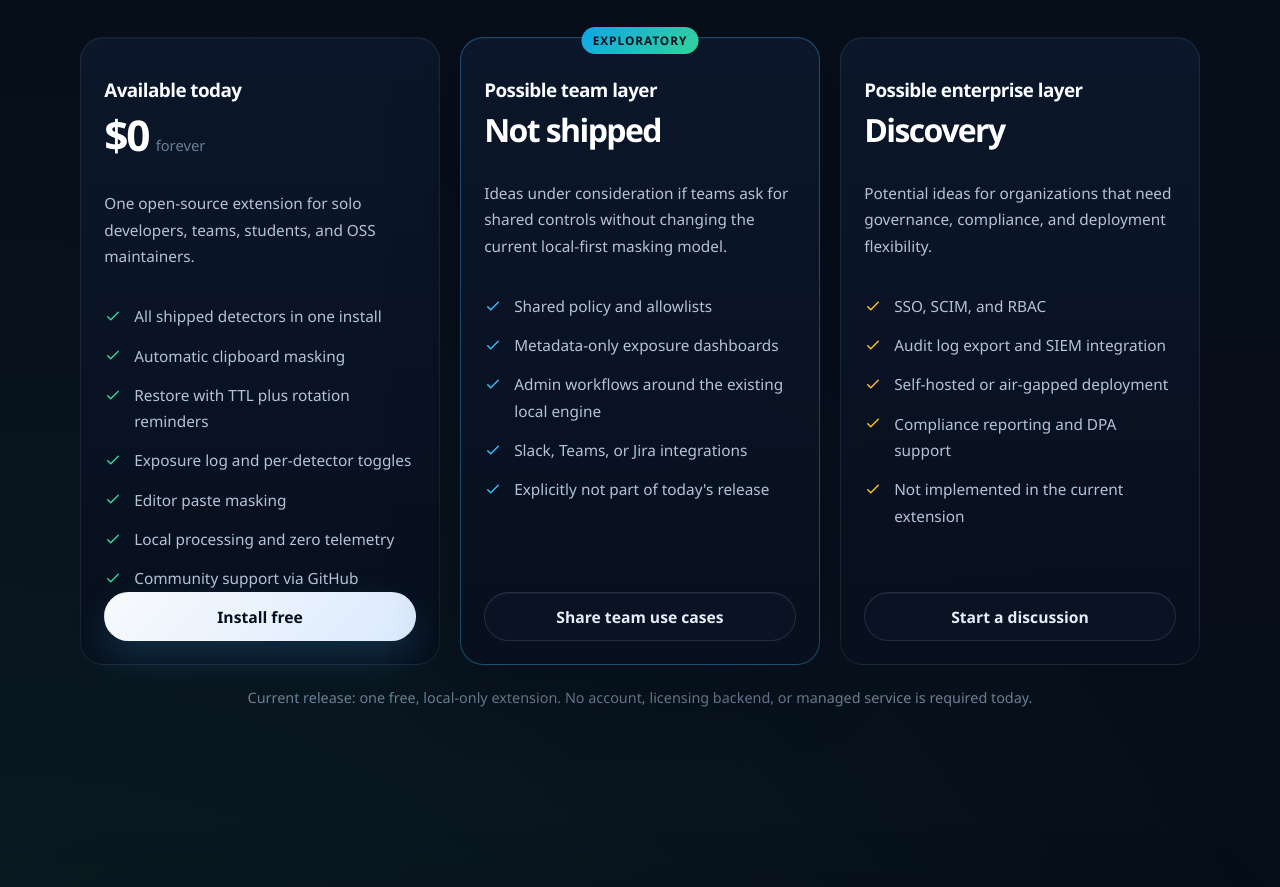
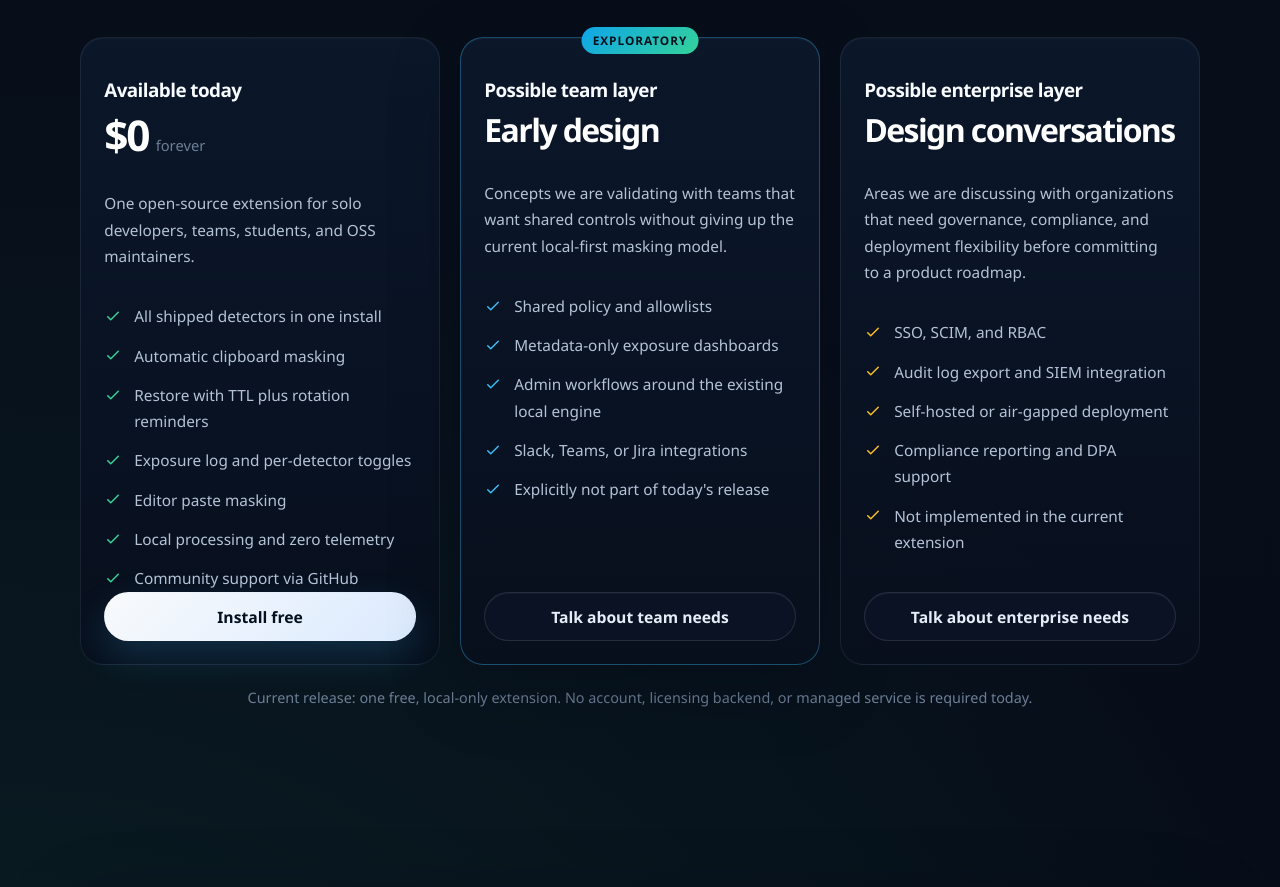
Before and after one commit to Leectan/secretshields, a website: page docs/index.html in a window 1280 px wide. Shown: the part 3737-4624 px from the top of the page. Drawn offline with Linux system fonts and the light colour scheme.

Commit message:
tune: soften roadmap status language

```diff
--- a/docs/index.html
+++ b/docs/index.html
@@ -1482,12 +1482,13 @@
                 <div class="plan-top">
                   <h3 class="plan-title">Possible team layer</h3>
                   <div class="plan-price">
-                    <strong style="font-size: 2rem">Not shipped</strong>
+                    <strong style="font-size: 2rem">Early design</strong>
                   </div>
                 </div>
                 <p>
-                  Ideas under consideration if teams ask for shared controls
-                  without changing the current local-first masking model.
+                  Concepts we are validating with teams that want shared
+                  controls without giving up the current local-first masking
+                  model.
                 </p>
                 <ul>
                   <li>
@@ -1584,7 +1585,7 @@
                 <a
                   class="button button-secondary"
                   href="https://github.com/Leectan/secretshields/discussions"
-                  >Share team use cases</a
+                  >Talk about team needs</a
                 >
               </article>
 
@@ -1592,12 +1593,15 @@
                 <div class="plan-top">
                   <h3 class="plan-title">Possible enterprise layer</h3>
                   <div class="plan-price">
-                    <strong style="font-size: 2rem">Discovery</strong>
+                    <strong style="font-size: 2rem"
+                      >Design conversations</strong
+                    >
                   </div>
                 </div>
                 <p>
-                  Potential ideas for organizations that need governance,
-                  compliance, and deployment flexibility.
+                  Areas we are discussing with organizations that need
+                  governance, compliance, and deployment flexibility before
+                  committing to a product roadmap.
                 </p>
                 <ul>
                   <li>
@@ -1694,7 +1698,7 @@
                 <a
                   class="button button-secondary"
                   href="https://github.com/Leectan/secretshields/discussions"
-                  >Start a discussion</a
+                  >Talk about enterprise needs</a
                 >
               </article>
             </div>
```
